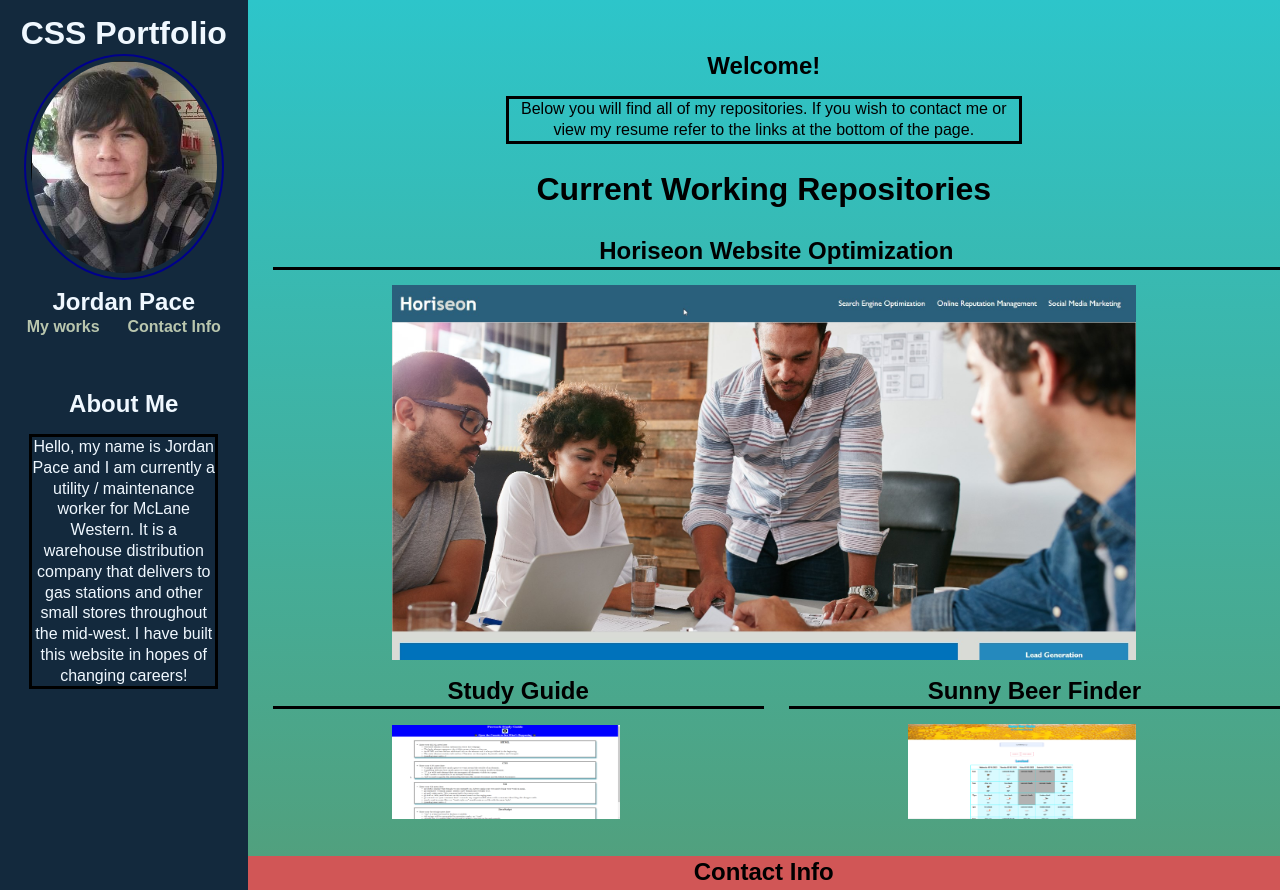
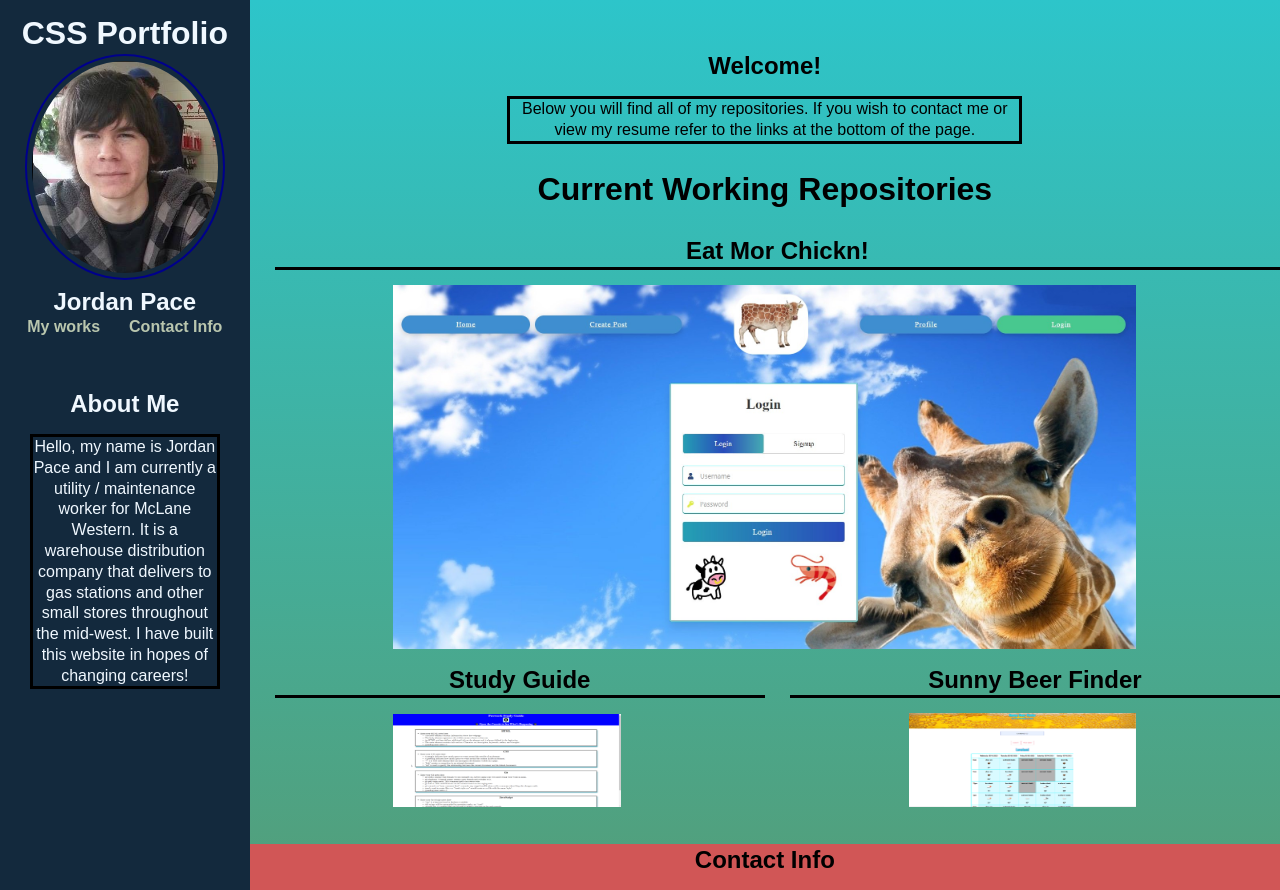
Before and after one commit to Jaydonger/CSS-portfolio, a plain HTML site: page index.html in a window 1280 px wide. Shown: the top 890 px of the page. Drawn offline with Linux system fonts and the light colour scheme.

Commit message:
adds most recent project to porfolio

```diff
--- a/index.html
+++ b/index.html
@@ -32,7 +32,7 @@
 <main>
     <section>
         <article>
-            <h3> Welcome!</h3>
+            <h3>Welcome!</h3>
             <div>
                 <p>
                     Below you will find all of my repositories. If you wish to contact me or view my resume
@@ -46,10 +46,10 @@
         <h4 id="h4"> Current Working Repositories</h4>
         <ul class="flex-container">
             <li>
-                <h4 id ="my-works">Horiseon Website Optimization</h4>
-                <a href="https://jaydonger.github.io/module1/" target="_blank"><img
-                        src="./assets/images/website-optimization.jpg" id="project-img1"
-                        alt="Team meeting around a table" /></a>
+                <h4 id ="my-works">Eat Mor Chickn!</h4>
+                <a href="https://polar-temple-53244.herokuapp.com/login" target="_blank"><img
+                        src="./assets/images/Eat-Mor-Chickn.jpg" id="project-img1"
+                        alt="Login page with giraffe background" /></a>
             </li>
             <li class="flex-li">
                 <h4>Study Guide</h4>
```
Also changed, not shown: assets/images/Eat-Mor-Chickn.jpg (added).
